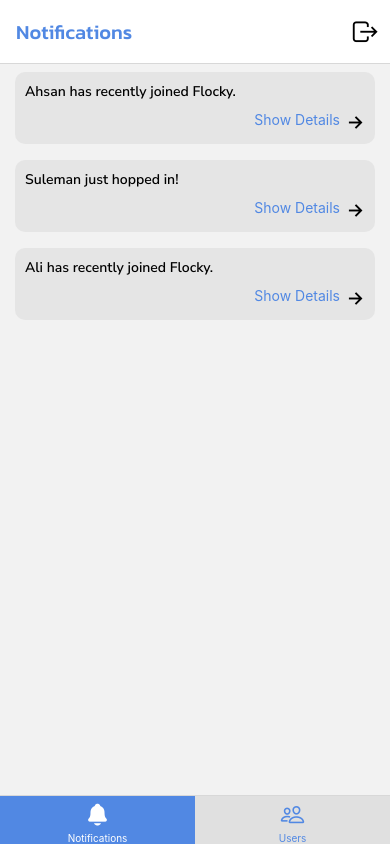
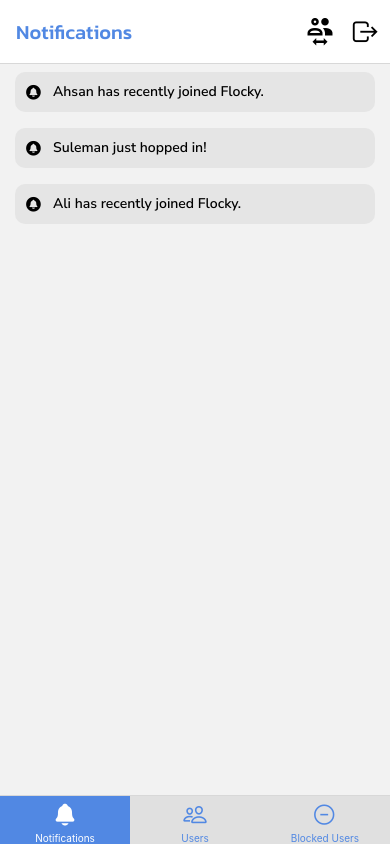
Before and after one commit to h-muhammad-ali/flocky-ui, a React Native app: screen /AdminPanel in a window 390 px wide. Built offline with nearby package versions, Linux system fonts and the light colour scheme.

Commit message:
Added a Screen for Blocked Users in Admin Section + Some Style Changes

```diff
--- a/components/AdminNotificationCard.js
+++ b/components/AdminNotificationCard.js
@@ -2,16 +2,11 @@ import React from "react";
 import { StyleSheet, Text, TouchableOpacity, View } from "react-native";
 import { Ionicons } from "@expo/vector-icons";
 
-const AdminNotificationCard = ({ text, userID }) => {
+const AdminNotificationCard = ({ text }) => {
   return (
     <View style={styles?.container}>
+      <Ionicons name="notifications-circle" size={18} />
       <Text style={styles?.notification}>{text}</Text>
-      <View style={styles?.showDetailsButton}>
-        <TouchableOpacity style={{ flexDirection: "row" }}>
-          <Text style={styles?.showDetailsText}>Show Details</Text>
-          <Ionicons name="arrow-forward" size={20} />
-        </TouchableOpacity>
-      </View>
     </View>
   );
 };
@@ -26,18 +21,10 @@ const styles = StyleSheet?.create({
     borderRadius: 10,
     paddingHorizontal: 10,
     paddingVertical: 10,
+    flexDirection: "row",
   },
   notification: {
     fontFamily: "NunitoSans-SemiBold",
-  },
-  showDetailsText: {
-    color: "#5188E3",
-    marginEnd: 5,
-  },
-  showDetailsButton: {
-    flexDirection: "row",
-    alignItems: "center",
-    justifyContent: "flex-end",
-    marginTop: 10,
+    paddingStart: 10,
   },
 });
--- a/components/AdminUserCard.js
+++ b/components/AdminUserCard.js
@@ -2,7 +2,7 @@ import React from "react";
 import { StyleSheet, Text, View, TouchableOpacity } from "react-native";
 import { Ionicons } from "@expo/vector-icons";
 
-const AdminUserCard = ({ name, id, email }) => {
+const AdminUserCard = ({ name, email, isBlocked }) => {
   return (
     <View style={styles?.container}>
       <Ionicons name="person-circle" size={70} />
@@ -12,7 +12,11 @@ const AdminUserCard = ({ name, id, email }) => {
           <Text style={styles?.email}>{email}</Text>
         </View>
         <TouchableOpacity>
-          <Ionicons name="close-circle-outline" color="#5188E3" size={30} />
+          <Ionicons
+            name={isBlocked ? "add-circle-outline" : "remove-circle-outline"}
+            color="#5188E3"
+            size={30}
+          />
         </TouchableOpacity>
       </View>
     </View>
--- a/navigators/AdminTabNavigator.js
+++ b/navigators/AdminTabNavigator.js
@@ -1,9 +1,11 @@
 import React from "react";
-import { StyleSheet, TouchableOpacity, Text } from "react-native";
+import { StyleSheet, TouchableOpacity, Text, View } from "react-native";
 import { Ionicons } from "@expo/vector-icons";
+import { MaterialCommunityIcons } from "@expo/vector-icons";
 import { createBottomTabNavigator } from "@react-navigation/bottom-tabs";
 import AdminNotifications from "../screens/AdminNotifications";
 import AdminUsers from "../screens/AdminUsers";
+import AdminBlockedUsers from "../screens/AdminBlockedUsers";
 
 const Tab = createBottomTabNavigator();
 
@@ -12,6 +14,19 @@ const AdminTabNavigator = ({ navigation }) => {
     <Tab.Navigator
       screenOptions={({ route }) => ({
         headerRight: () => (
+          <View style={{ flexDirection: "row", alignItems: "center" }}>
+            <TouchableOpacity
+              style={{ marginEnd: 15 }}
+              onPress={() => {
+                navigation?.navigate("Roles");
+              }}
+            >
+              <MaterialCommunityIcons
+                name="account-switch-outline"
+                size={30}
+                color="black"
+              />
+            </TouchableOpacity>
             <TouchableOpacity
               style={{ marginEnd: 10 }}
               onPress={() => {
@@ -20,6 +35,7 @@ const AdminTabNavigator = ({ navigation }) => {
             >
               <Ionicons name="log-out-outline" size={30} />
             </TouchableOpacity>
+          </View>
         ),
         headerTitle: (props) => (
           <Text style={styles?.heading}>{route?.name}</Text>
@@ -31,6 +47,8 @@ const AdminTabNavigator = ({ navigation }) => {
             iconName = focused ? "notifications" : "notifications-outline";
           } else if (route?.name === "Users") {
             iconName = focused ? "people" : "people-outline";
+          } else if (route?.name === "Blocked Users") {
+            iconName = focused ? "remove-circle" : "remove-circle-outline";
           }
 
           return <Ionicons name={iconName} size={size} color={color} />;
@@ -43,6 +61,7 @@ const AdminTabNavigator = ({ navigation }) => {
     >
       <Tab.Screen name="Notifications" component={AdminNotifications} />
       <Tab.Screen name="Users" component={AdminUsers} />
+      <Tab.Screen name="Blocked Users" component={AdminBlockedUsers} />
     </Tab.Navigator>
   );
 };
--- a/components/SentMessage.js
+++ b/screens/AdminBlockedUsers.js
@@ -1,39 +1,36 @@
 import React from "react";
-import { StyleSheet, Text, View } from "react-native";
+import { FlatList, TouchableOpacity } from "react-native";
+import AdminUserCard from "../components/AdminUserCard";
 
-const SentMessage = ({ text, time }) => {
+const AdminBlockedUsers = () => {
+  const dummyUsers = [
+    {
+      id: 4,
+      name: "John Doe",
+      email: "john@gmail.com",
+    },
+    {
+      id: 5,
+      name: "John Doe",
+      email: "doe@gmail.com",
+    },
+  ];
   return (
-    <View style={styles?.container}>
-      <View>
-        <Text style={styles?.text}>{text}</Text>
-        <Text style={styles?.status}>{time}</Text>
-      </View>
-    </View>
+    <FlatList
+      data={dummyUsers}
+      keyExtractor={(item) => item?.id}
+      renderItem={({ item }) => (
+        <TouchableOpacity>
+          <AdminUserCard
+            name={item?.name}
+            email={item?.email}
+            isBlocked={true}
+          />
+        </TouchableOpacity>
+      )}
+      showsVerticalScrollIndicator={false}
+    />
   );
 };
 
-export default SentMessage;
-
-const styles = StyleSheet?.create({
-  container: {
-    flexDirection: "row-reverse",
-    marginStart: 10,
-    marginVertical: 5,
-    width: "70%",
-    alignSelf: "flex-end",
-  },
-  text: {
-    color: "white",
-    backgroundColor: "#5188E3",
-    paddingHorizontal: 20,
-    paddingVertical: 10,
-    borderTopLeftRadius: 50,
-    borderBottomLeftRadius: 50,
-    borderTopRightRadius: 50,
-  },
-  status: {
-    alignSelf: "flex-end",
-    fontSize: 10,
-    color: "grey",
-  },
-});
+export default AdminBlockedUsers;
--- a/screens/AdminNotifications.js
+++ b/screens/AdminNotifications.js
@@ -7,17 +7,14 @@ const AdminNotifications = () => {
     {
       id: 1,
       description: "Ahsan has recently joined Flocky.",
-      userID: 1,
     },
     {
       id: 2,
       description: "Suleman just hopped in!",
-      userID: 2,
     },
     {
       id: 3,
       description: "Ali has recently joined Flocky.",
-      userID: 3,
     },
   ];
   return (
@@ -28,7 +25,6 @@ const AdminNotifications = () => {
         renderItem={({ item }) => (
           <AdminNotificationCard
             text={item?.description}
-            userID={item?.userID}
           />
         )}
         showsVerticalScrollIndicator={false}
```
Lines whose indentation alone changed are shown as unchanged.
